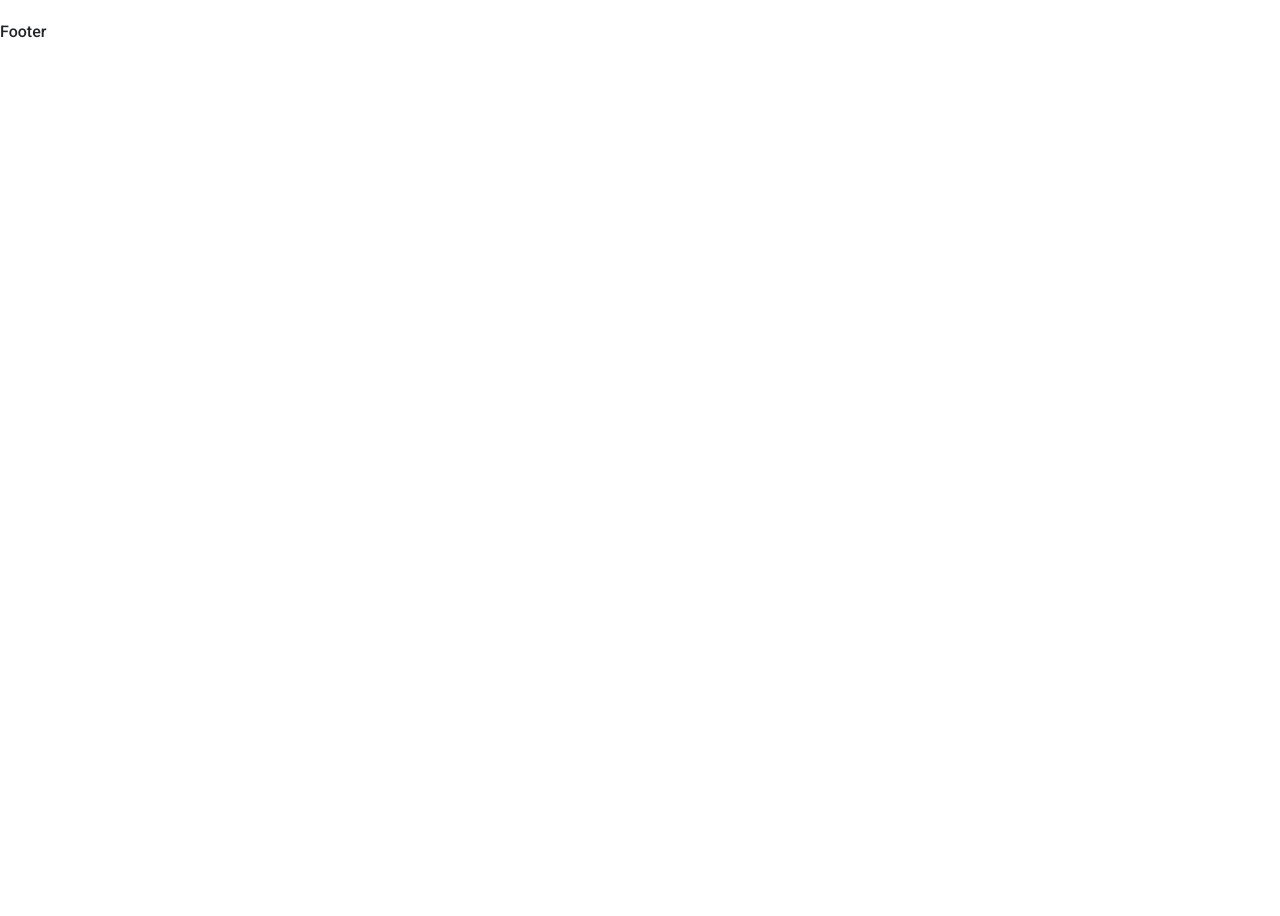
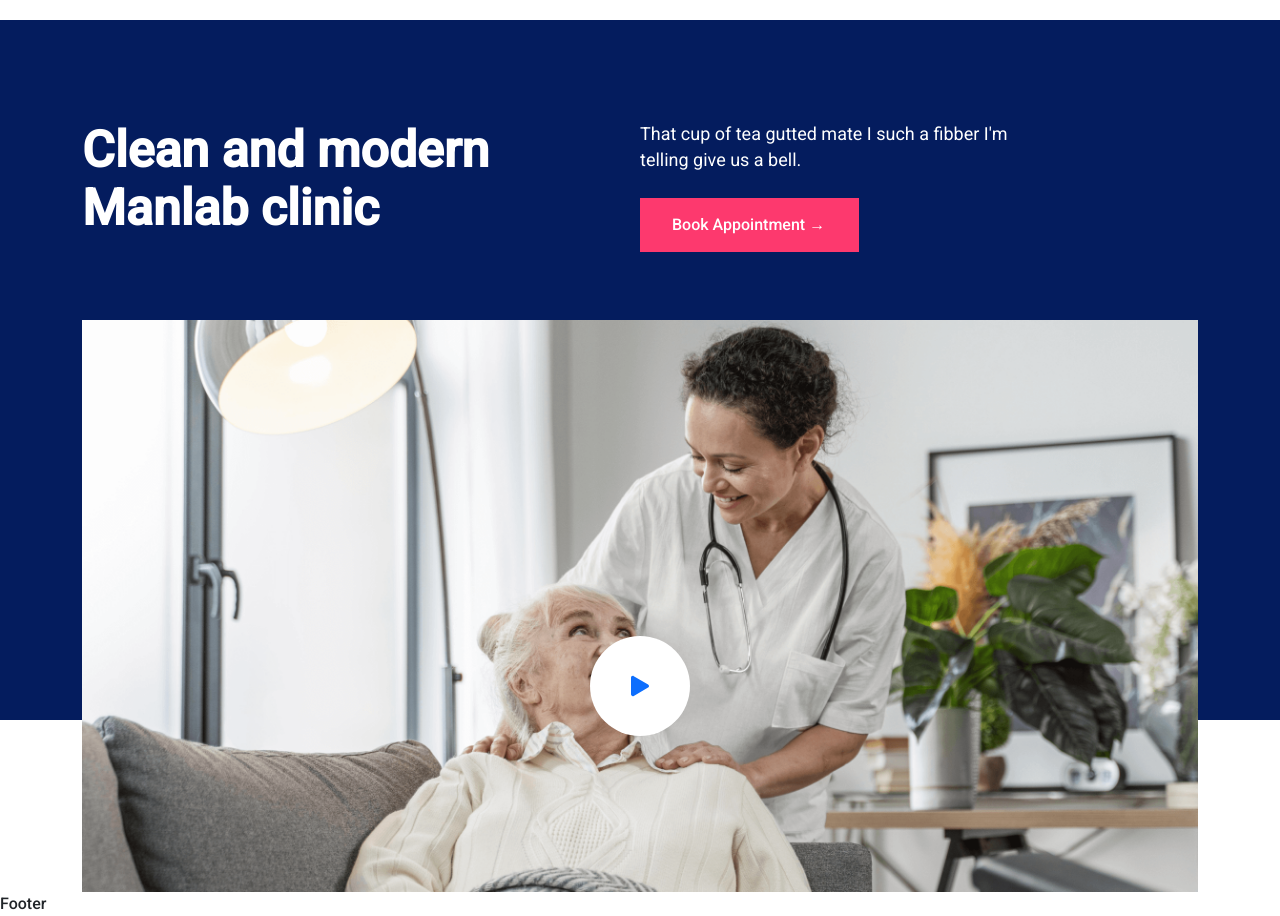
Before and after one commit to grekuu/medical-service, a React (Vite) app: page / in a window 1280 px wide. Shown: the part 4000-4916 px from the top of the page. Before the commit the page ends 4044 px from the top, so only its background shows below. Built offline with nearby package versions, Linux system fonts and the light colour scheme.

Commit message:
feat(VideoSection): Pc version finished

```diff
--- a/src/pages/Home/Home.tsx
+++ b/src/pages/Home/Home.tsx
@@ -4,6 +4,7 @@ import SpecialService from "../components/SpecialService/SpecialService";
 import "./home.scss";
 import AtYourService from "../components/AtYourService/AtYourService";
 import QualifiedDoctors from "../components/QualifiedDoctors/QualifiedDoctors";
+import VideoSection from "../components/VideoSection/VideoSection";
 
 const Home = () => {
   return (
@@ -25,6 +26,7 @@ const Home = () => {
       <ProvideService />
       <AtYourService />
       <QualifiedDoctors />
+      <VideoSection />
     </div>
   );
 };
--- a/src/pages/components/Header/header.scss
+++ b/src/pages/components/Header/header.scss
@@ -54,7 +54,7 @@
 
     .book-btn {
       text-indent: -9999px;
-      background-image: url(/public/medical_logo.svg);
+      background-image: url(/medical_logo.svg);
       white-space: nowrap;
       background-color: white;
       width: 200px;
--- a/src/pages/components/VideoSection/VideoSection.tsx
+++ b/src/pages/components/VideoSection/VideoSection.tsx
@@ -1,7 +1,72 @@
+import { Container } from "react-bootstrap";
 import "./videoSection.scss";
+import { BsFillPlayFill } from "react-icons/bs";
+import { useState, useRef, useEffect } from "react";
 
 const VideoSection = () => {
-  return <div>VideoSection</div>;
+  const [videoToggle, setVideoToggle] = useState(false);
+  const videoContainerRef = useRef<HTMLDivElement | null>(null);
+
+  useEffect(() => {
+    const handleDocumentClick = (event: MouseEvent) => {
+      if (
+        videoToggle &&
+        videoContainerRef.current &&
+        !videoContainerRef.current.contains(event.target as Node)
+      ) {
+        setVideoToggle(false);
+      }
+    };
+
+    document.addEventListener("click", handleDocumentClick);
+
+    return () => {
+      document.removeEventListener("click", handleDocumentClick);
+    };
+  }, [videoToggle]);
+
+  return (
+    <>
+      <div className="video-section-container">
+        <Container className="content-container">
+          <div className="content-left">
+            <h2>
+              Clean and modern <br /> Manlab clinic
+            </h2>
+          </div>
+          <div className="content-right">
+            <p>
+              That cup of tea gutted mate I such a fibber I'm <br /> telling
+              give us a bell.
+            </p>
+            <button>Book Appointment &#8594;</button>
+          </div>
+        </Container>
+      </div>
+      <Container
+        className="video-container"
+        ref={videoContainerRef}
+        onClick={() => setVideoToggle(!videoToggle)}
+      >
+        <img src="/img_video_clinic.png" alt="video" />
+        <button onClick={() => setVideoToggle(!videoToggle)}>
+          <BsFillPlayFill />
+        </button>
+      </Container>
+
+      <iframe
+        width="560"
+        height="315"
+        src="https://www.youtube.com/embed/yDSNJr__OiQ?si=1pNffvU7hPQMcl6s"
+        title="YouTube video player"
+        frameBorder="1"
+        allow="accelerometer; autoplay; clipboard-write; encrypted-media; gyroscope; picture-in-picture; web-share"
+        allowFullScreen
+        className={videoToggle ? "show" : "hide"}
+      ></iframe>
+      {videoToggle && <div className="overlay"></div>}
+    </>
+  );
 };
 
 export default VideoSection;
--- a/src/pages/components/VideoSection/videoSection.scss
+++ b/src/pages/components/VideoSection/videoSection.scss
@@ -0,0 +1,117 @@
+.video-section-container {
+  background-color: #041c5e;
+  max-width: 100vw;
+  padding: 101px 0px 34px 0px;
+  height: 700px;
+  z-index: 1;
+
+  .content-container {
+    width: 100%;
+    display: flex;
+
+    .content-left {
+      width: 50%;
+
+      h2 {
+        color: #ffffff;
+        text-shadow: 0px 0px 10px rgba(0, 0, 0, 0);
+        margin: 0px 0px 10px 0px;
+        font-size: 50px;
+        font-weight: 700;
+        line-height: 58px;
+      }
+    }
+
+    .content-right {
+      width: 50%;
+
+      p {
+        color: #ffffff;
+        text-shadow: 0px 0px 10px rgba(0, 0, 0, 0);
+        margin: 0px 0px 0px 0px;
+        font-size: 18px;
+        font-weight: 400;
+        line-height: 26px;
+        margin: 0px 0px 25px 0px;
+      }
+
+      button {
+        padding: 14px 33px 14px 31px;
+        font-size: 16px;
+        font-weight: 500;
+        line-height: 24px;
+        color: #ffffff;
+        background-color: #fd396e;
+        border-style: solid;
+        border-width: 1px 1px 1px 1px;
+        border-color: #ffffff00;
+        border-radius: 0px 0px 0px 0px;
+        transition: all 0.4s ease;
+
+        &:hover {
+          background-color: #041c5e;
+          border-color: #36497e;
+        }
+      }
+    }
+  }
+}
+
+.video-container {
+  position: relative;
+  img {
+    width: 100%;
+    z-index: 2;
+    margin-top: -400px;
+  }
+
+  button {
+    position: absolute;
+    top: -20%;
+    left: 50%;
+    transform: translate(-50%, -50%);
+    width: 100px;
+    height: 100px;
+    background-color: white;
+    border-radius: 50%;
+    display: flex;
+    align-items: center;
+    justify-content: center;
+    font-size: 36px;
+    transition: all 0.2s ease;
+    cursor: pointer;
+    color: #0d6efd;
+    border: none;
+
+    &:hover {
+      color: #ff3c6c;
+    }
+  }
+}
+
+.show {
+  display: block;
+}
+
+.hide {
+  display: none;
+}
+
+iframe {
+  position: fixed;
+  top: 50%;
+  left: 50%;
+  transform: translate(-50%, -50%);
+  z-index: 9999;
+}
+
+.overlay {
+  position: fixed;
+  top: 0;
+  left: 0;
+  width: 100%;
+  height: 100%;
+  background-color: rgba(0, 0, 0, 0.7);
+  z-index: 999;
+  pointer-events: none;
+}
```
Also changed, not shown: public/img_video_clinic.png (added).
